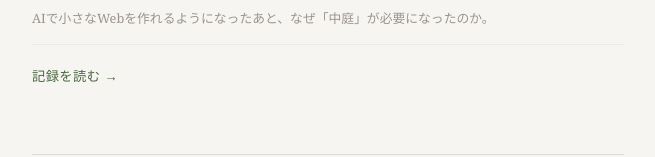
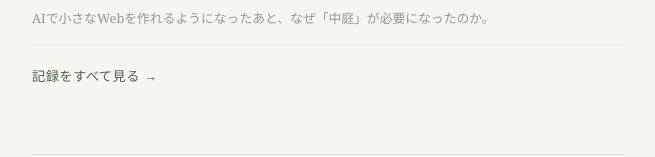
Before and after one commit to MOKIoki/nakaniwa, a Next.js app: page / in a window 1280 px wide. Shown: the part 1628-1785 px from the top of the page, without its empty margins (312-967 px from the left). Built offline with nearby package versions, Linux system fonts and the light colour scheme.

Commit message:
Update notes list link text

```diff
--- a/app/page.tsx
+++ b/app/page.tsx
@@ -102,7 +102,7 @@ export default function Home() {
             ))}
           </ul>
           <Link href="/notes" style={styles.lowerLink}>
-            記録を読む →
+            記録をすべて見る →
           </Link>
         </section>
       </div>
```
